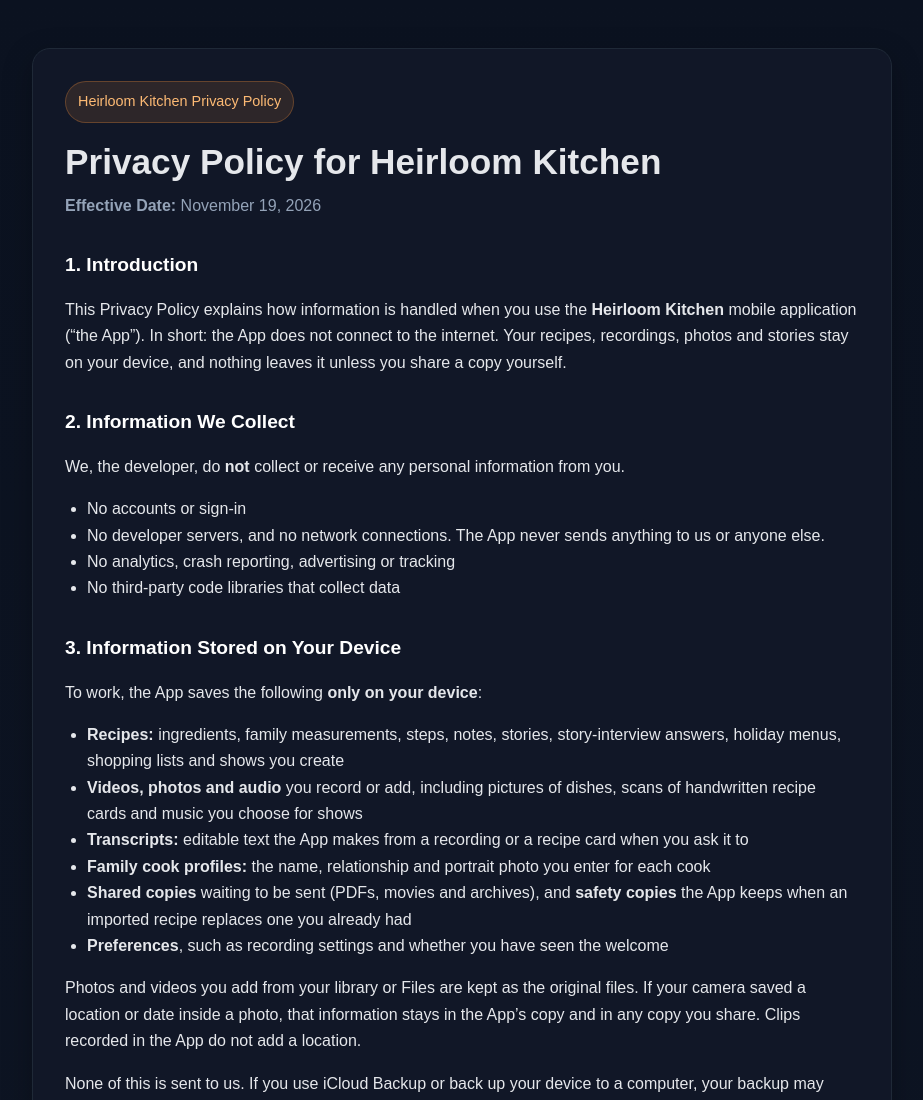
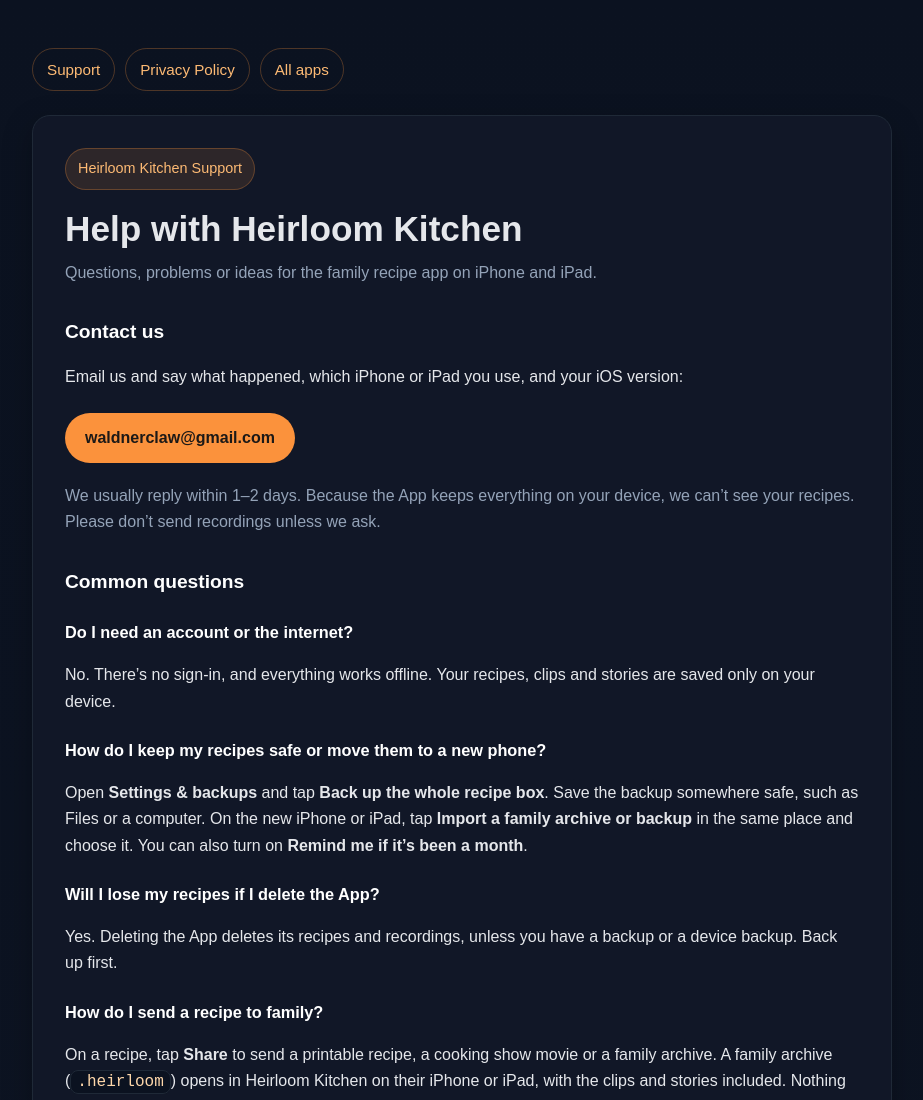
Before and after one commit to 16Awaldner/potential-garbanzo, a plain HTML site: page heirloom-kitchen-privacy-policy.html in a window 1280 px wide. Shown: the top 1100 px of the page, without its empty margins (178-1101 px from the left). Drawn offline with Linux system fonts and the light colour scheme.

Commit message:
Add Heirloom Kitchen support to its privacy policy page
Co-Authored-By: Claude Opus 5.5 <noreply@anthropic.com>

```diff
--- a/heirloom-kitchen-privacy-policy.html
+++ b/heirloom-kitchen-privacy-policy.html
@@ -3,7 +3,8 @@
 <head>
   <meta charset="UTF-8" />
   <meta name="viewport" content="width=device-width, initial-scale=1.0" />
-  <title>Heirloom Kitchen Privacy Policy</title>
+  <title>Heirloom Kitchen Support &amp; Privacy Policy</title>
+  <meta name="description" content="Support, help and the privacy policy for Heirloom Kitchen, the family recipe app for iPhone and iPad." />
   <style>
     :root {
       --bg: #0f172a;
@@ -91,6 +92,51 @@
       color: #fed7aa;
     }
 
+    .card + .card {
+      margin-top: 24px;
+    }
+
+    .jump {
+      display: flex;
+      flex-wrap: wrap;
+      gap: 10px;
+      margin-bottom: 24px;
+    }
+
+    .jump a {
+      text-decoration: none;
+      font-size: 0.95rem;
+      color: #fdba74;
+      border: 1px solid rgba(251, 146, 60, 0.28);
+      border-radius: 999px;
+      padding: 8px 14px;
+    }
+
+    .jump a:hover {
+      background: rgba(251, 146, 60, 0.12);
+    }
+
+    h3 {
+      margin: 22px 0 6px;
+      font-size: 1.02rem;
+      color: #fff;
+    }
+
+    .email-button {
+      display: inline-block;
+      margin: 6px 0 4px;
+      padding: 12px 20px;
+      border-radius: 999px;
+      background: var(--accent);
+      color: #1c1917;
+      font-weight: 700;
+      text-decoration: none;
+    }
+
+    .muted {
+      color: var(--muted);
+    }
+
     @media (max-width: 540px) {
       .card {
         padding: 22px;
@@ -104,7 +150,56 @@
 </head>
 <body>
   <div class="wrap">
-    <div class="card">
+    <nav class="jump" aria-label="On this page">
+      <a href="#support">Support</a>
+      <a href="#privacy">Privacy Policy</a>
+      <a href="index.html">All apps</a>
+    </nav>
+
+    <div class="card" id="support">
+      <div class="badge">Heirloom Kitchen Support</div>
+      <h1>Help with Heirloom Kitchen</h1>
+      <div class="subtitle">Questions, problems or ideas for the family recipe app on iPhone and iPad.</div>
+
+      <h2>Contact us</h2>
+      <p>Email us and say what happened, which iPhone or iPad you use, and your iOS version:</p>
+      <a class="email-button" href="mailto:waldnerclaw@gmail.com?subject=Heirloom%20Kitchen%20support">waldnerclaw@gmail.com</a>
+      <p class="muted">We usually reply within 1–2 days. Because the App keeps everything on your device, we can’t see your recipes. Please don’t send recordings unless we ask.</p>
+
+      <h2>Common questions</h2>
+
+      <h3>Do I need an account or the internet?</h3>
+      <p>No. There’s no sign-in, and everything works offline. Your recipes, clips and stories are saved only on your device.</p>
+
+      <h3>How do I keep my recipes safe or move them to a new phone?</h3>
+      <p>Open <strong>Settings &amp; backups</strong> and tap <strong>Back up the whole recipe box</strong>. Save the backup somewhere safe, such as Files or a computer. On the new iPhone or iPad, tap <strong>Import a family archive or backup</strong> in the same place and choose it. You can also turn on <strong>Remind me if it’s been a month</strong>.</p>
+
+      <h3>Will I lose my recipes if I delete the App?</h3>
+      <p>Yes. Deleting the App deletes its recipes and recordings, unless you have a backup or a device backup. Back up first.</p>
+
+      <h3>How do I send a recipe to family?</h3>
+      <p>On a recipe, tap <strong>Share</strong> to send a printable recipe, a cooking show movie or a family archive. A family archive (<code>.heirloom</code>) opens in Heirloom Kitchen on their iPhone or iPad, with the clips and stories included. Nothing is ever published online.</p>
+
+      <h3>Hands-free Cook Mode doesn’t hear me</h3>
+      <p>In iOS Settings › Heirloom Kitchen, turn on <strong>Microphone</strong> and <strong>Speech Recognition</strong>. Hands-free needs Apple’s on-device speech recognition for your language, which some older devices and some languages don’t have. Say short commands such as “next step”, “go back” or “read it”.</p>
+
+      <h3>The camera or microphone isn’t working</h3>
+      <p>Check iOS Settings › Heirloom Kitchen and make sure Camera and Microphone are on. Then close any other app that might be using the camera.</p>
+
+      <h3>A recording was interrupted or a clip went missing</h3>
+      <p>Heirloom Kitchen keeps interrupted recordings instead of deleting them. Open <strong>Settings &amp; backups › Recover clips</strong> to add them back to a recipe.</p>
+
+      <h3>My device is running out of space</h3>
+      <p>In <strong>Settings &amp; backups</strong>, <strong>Storage</strong> shows what the App uses. <strong>Clear shared copies</strong> removes PDFs, movies and archives made for sending without touching your recipes. Long video clips take the most space.</p>
+
+      <h3>What are the example recipes?</h3>
+      <p>Two made-up recipes that show how the App works. They’re always marked “Example”, and you can remove them in <strong>Settings &amp; backups › Examples</strong>.</p>
+
+      <h3>Can I suggest a feature?</h3>
+      <p>Please do. Email us. We read every message.</p>
+    </div>
+
+    <div class="card" id="privacy">
       <div class="badge">Heirloom Kitchen Privacy Policy</div>
       <h1>Privacy Policy for Heirloom Kitchen</h1>
       <div class="subtitle"><strong>Effective Date:</strong> November 19, 2026</div>
```
Also changed, not shown: index.html (+1 -1 lines).
